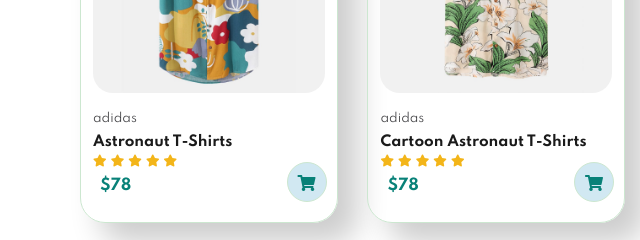
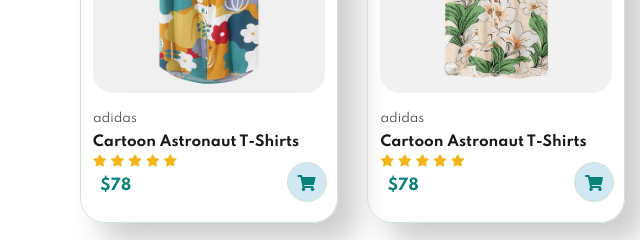
Before and after one commit to YaseenAl-Hasan/project-5e, a plain HTML site: page index.html in a window 1280 px wide. Shown: the part 1520-1760 px from the top of the page, 0-640 px from the left. Drawn offline with Linux system fonts and the light colour scheme.

Commit message:
cart name change

```diff
--- a/index.html
+++ b/index.html
@@ -93,7 +93,7 @@
             <img src="img/prodect/f1.jpg" alt="">
             <div class="des">
                 <span>adidas</span>
-                <h5> Astronaut T-Shirts</h5>
+                <h5>Cartoon Astronaut T-Shirts</h5>
                 <div class="star">
                     <i class="fas fa-star"></i>
                     <i class="fas fa-star"></i>
```
